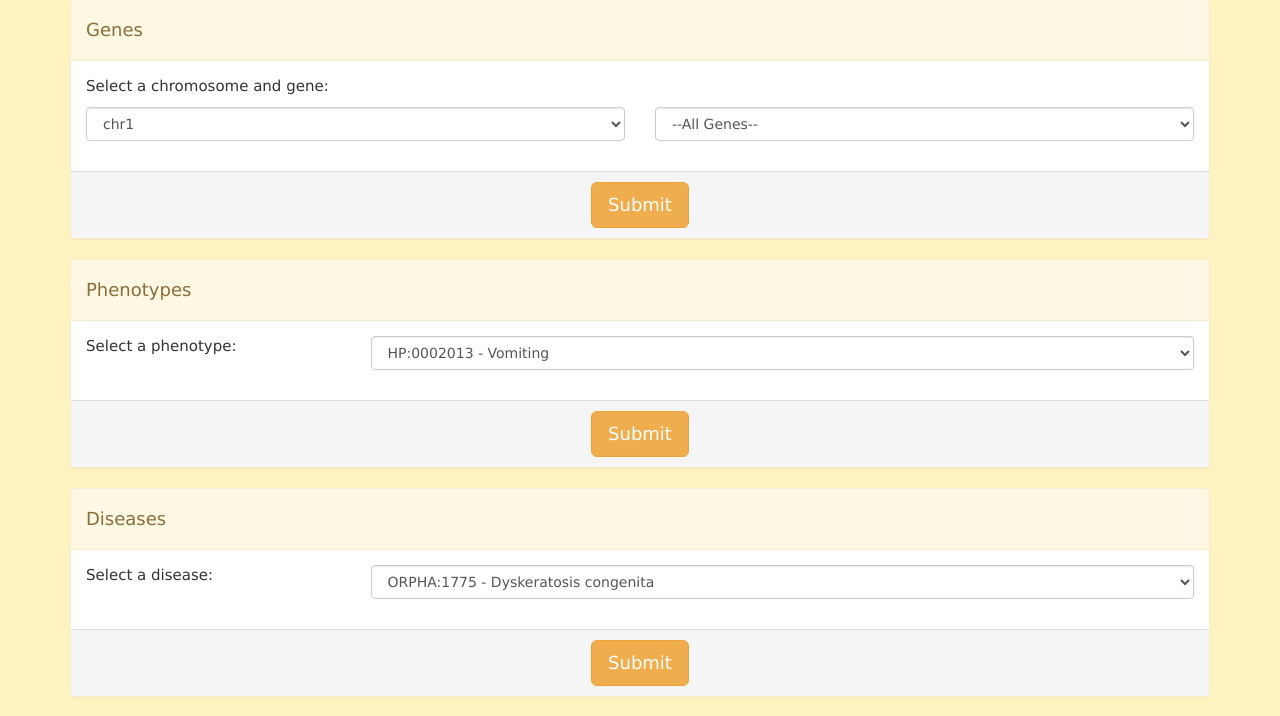
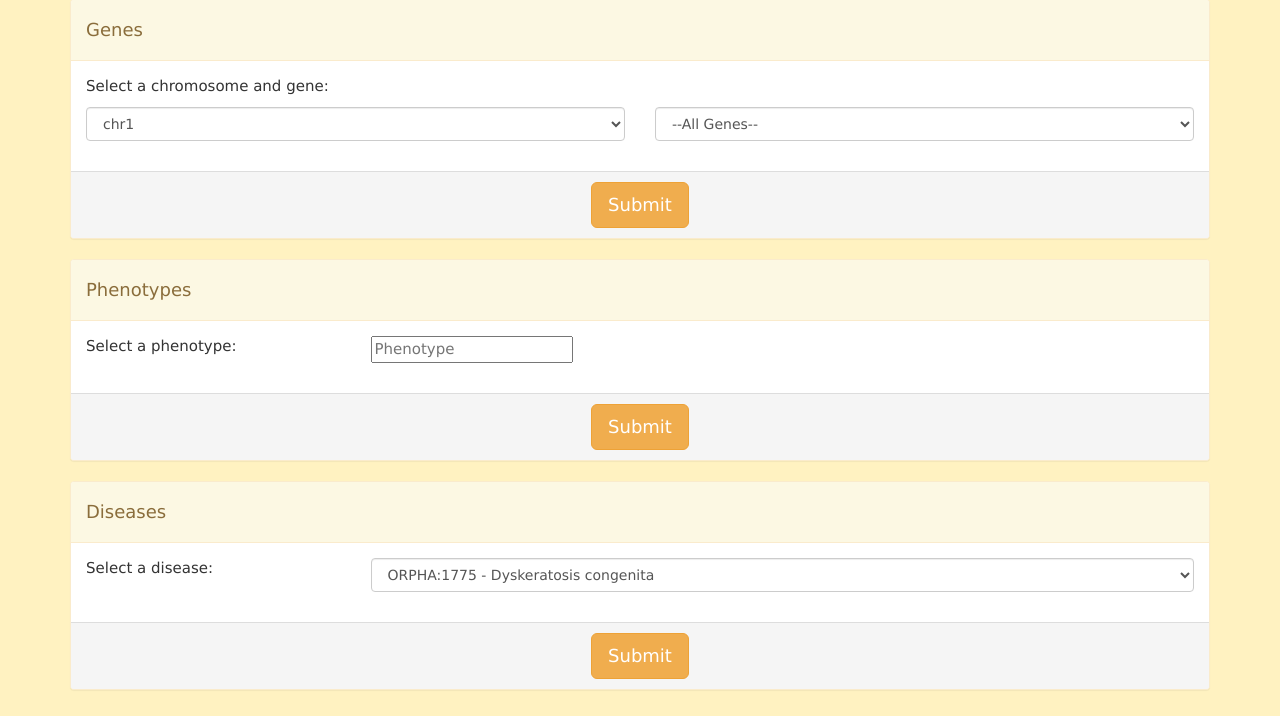
Before and after one commit to robertopreste/HmtPhenome, a Python web app: template app/templates/query.html in a window 1280 px wide. Shown: the part 470-1186 px from the top of the page. Run offline with Jinja, Linux system fonts and the light colour scheme; the template is opened without the code that fills it, so the values that code supplies are empty; some libraries are stand-ins or nearby versions.

Commit message:
Add basic template for autocomplete phenotype menu in query page

```diff
--- a/app/templates/base.html
+++ b/app/templates/base.html
@@ -23,6 +23,8 @@
             <link rel="stylesheet" href="{{ url_for('static', filename='css/stylesheet.css') }}">
             <!-- Favicon -->
             <link rel="icon" type="image/png" href="{{ url_for('static', filename='img/sample_favicon.png') }}" sizes="32x32">
+            <!-- Awesomplete -->
+            <link rel="stylesheet" href="{{ url_for('static', filename='css/awesomplete.css') }}">
         {%- endblock styles %}
 
     {% endblock head %}
@@ -69,6 +71,8 @@
             <script src="{{bootstrap_find_resource('js/bootstrap.js', cdn='bootstrap')}}"></script>
             <!-- Custom -->
             <script src="{{ url_for('static', filename='js/script.js') }}"></script>
+            <!-- Awesomplete -->
+            <script src="{{ url_for('static', filename='js/awesomplete.js') }}" async></script>
         {% endblock scripts %}
 
         <!--<br /><br />-->
--- a/app/templates/query.html
+++ b/app/templates/query.html
@@ -121,12 +121,19 @@
                         <div class="col-sm-3"><p>Select a phenotype: </p></div>
                         <div class="form-group col-sm-9">
                             {# TODO: come rendere la lista dei fenotipi? #}
-                            <select class="form-control" name="pheno_input" id="pheno_input">
-                                <option value="0002013">HP:0002013 - Vomiting</option>
-                                <option value="0002014">HP:0002014 - Diarrhea</option>
-                                <option value="0000921">HP:0000921 - Missing ribs</option>
-                                <option value="0000028">HP:0000028 - Cryptorchidism</option>
-                            </select>
+{#                            <select class="form-control" name="pheno_input" id="pheno_input">#}
+{#                                <option value="0002013">HP:0002013 - Vomiting</option>#}
+{#                                <option value="0002014">HP:0002014 - Diarrhea</option>#}
+{#                                <option value="0000921">HP:0000921 - Missing ribs</option>#}
+{#                                <option value="0000028">HP:0000028 - Cryptorchidism</option>#}
+{#                            </select>#}
+                            <input type="text" name="pheno_input" id="pheno_input" placeholder="Phenotype" class="awesomplete" list="mylist">
+                            <datalist id="mylist">
+                                <option value="Allocco">Allocco</option>
+                                <option value="Ballo">Ballo</option>
+                                <option value="Culo">Culo</option>
+                                <option value="Diocane">Diocane</option>
+                            </datalist>
                         </div>
                     </div>
                 </div>
```
